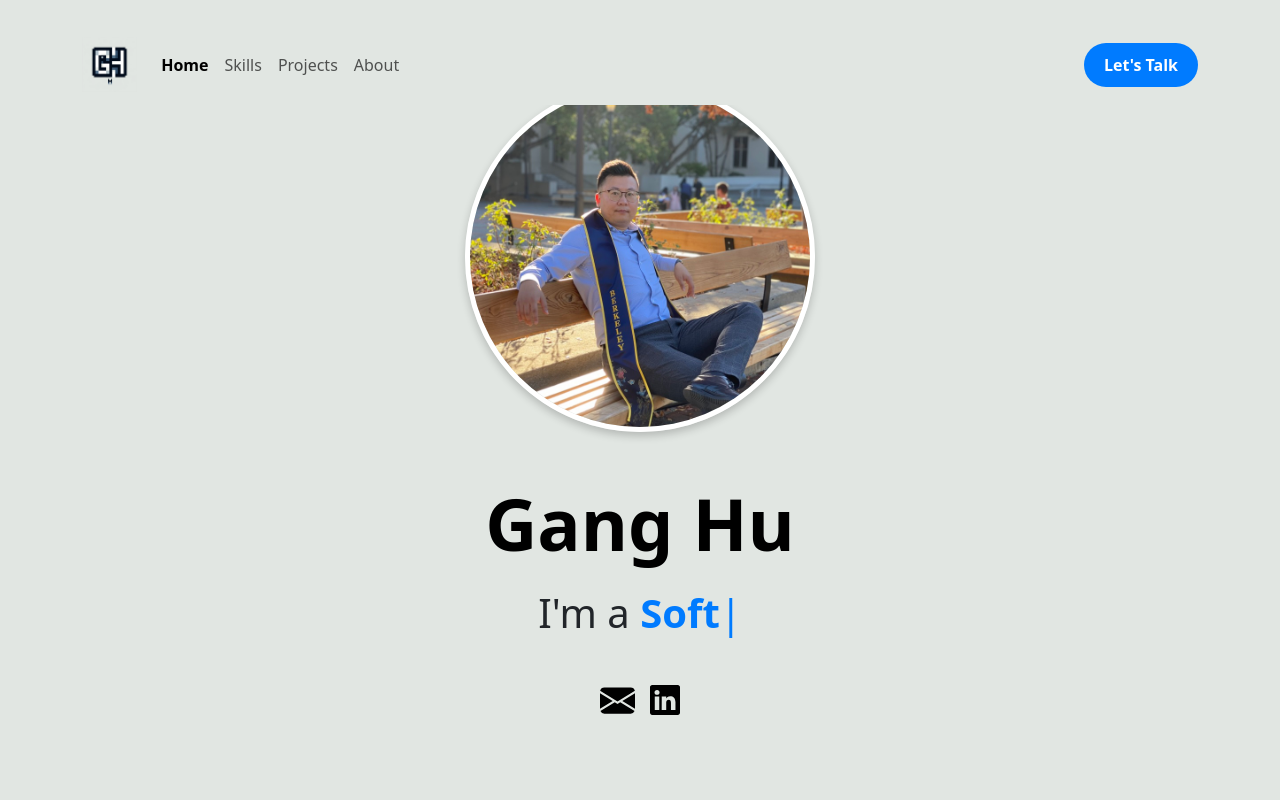
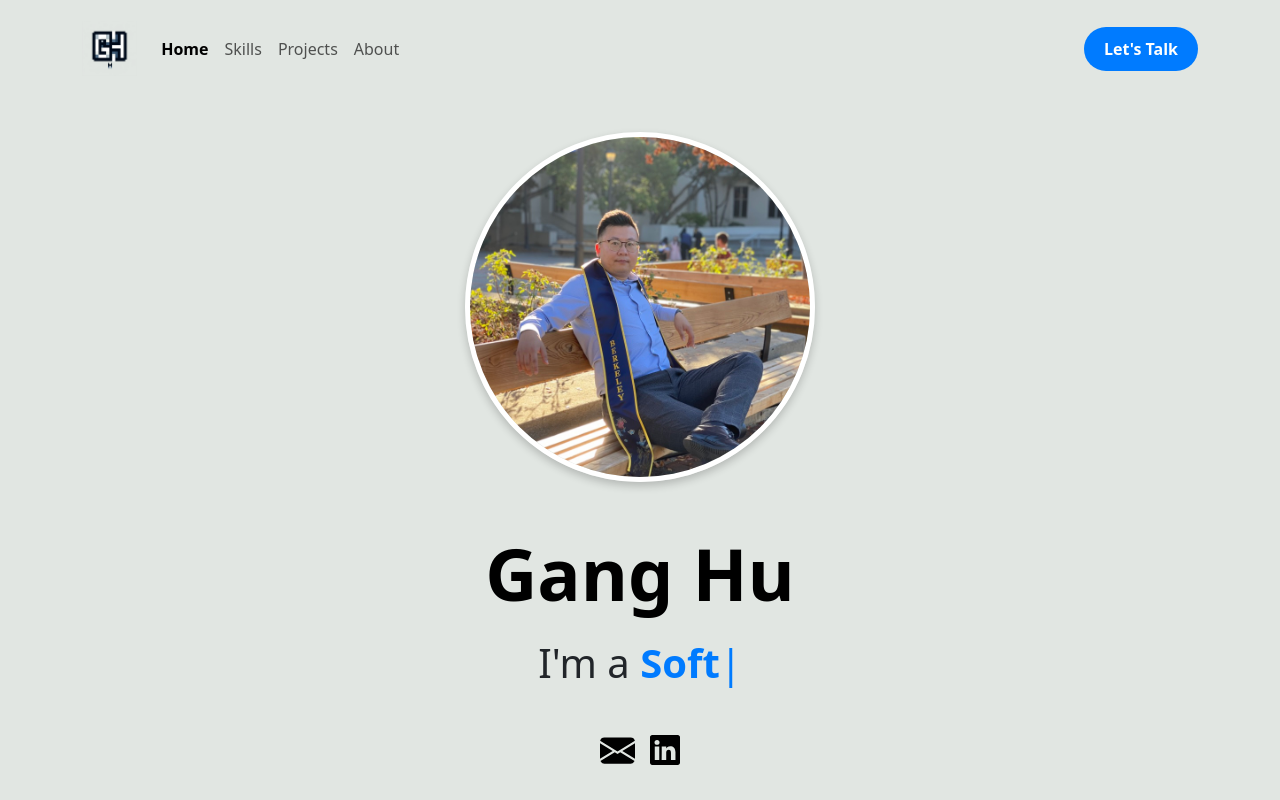
Before and after one commit to Gangster-Who/Protfolio, a plain HTML site: page index.html in a window 1280 px wide. Shown: the top 800 px of the page. Drawn offline with nearby package versions, Linux system fonts and the light colour scheme.

Commit message:
Add files via upload

```diff
--- a/css/style.css
+++ b/css/style.css
@@ -52,6 +52,7 @@ section {
 
 #hero {
   height: 100vh;
+  padding-top: 100px;
   display: flex;
   align-items: center;
   justify-content: center;
@@ -69,7 +70,7 @@ section {
   margin-bottom: 3rem;
 }
 
-@media (max-width: 768px) {
+@media (max-width: 768px) or (max-height: 768px) {
   .profile-photo {
     width: 300px;
     height: 300px;
@@ -85,7 +86,7 @@ section {
   }
 }
 
-@media (max-width: 400px) {
+@media (max-width: 400px) or (max-height: 560px) {
   .profile-photo {
     width: 250px;
     height: 250px;
--- a/index.html
+++ b/index.html
@@ -11,7 +11,7 @@
   <div class="main-container">
     <!-- Nav bar -->
     <nav class="navbar navbar-expand-lg navbar-light bg-light" aria-label="Eighth navbar example">
-      <div class="container mt-4">
+      <div class="container mt-2">
         <a class="navbar-brand" href="#"><img src="./assets/images/Logo.png" height="55" alt="Logo"></a>
         <button class="navbar-toggler" type="button" data-bs-toggle="collapse" data-bs-target="#navbarsExample07" aria-controls="navbarsExample07" aria-expanded="false" aria-label="Toggle navigation">
           <span class="navbar-toggler-icon"></span>
```
